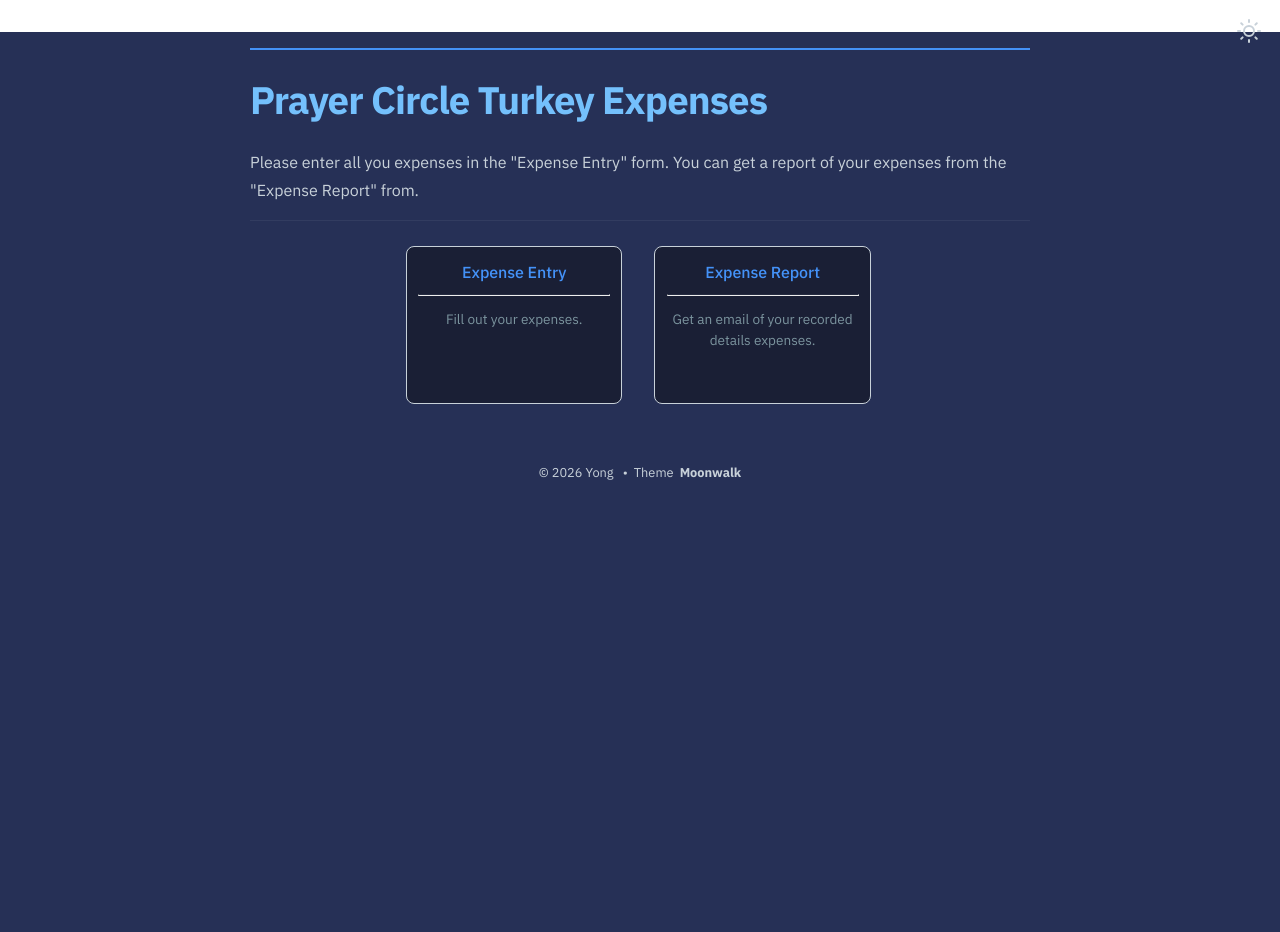
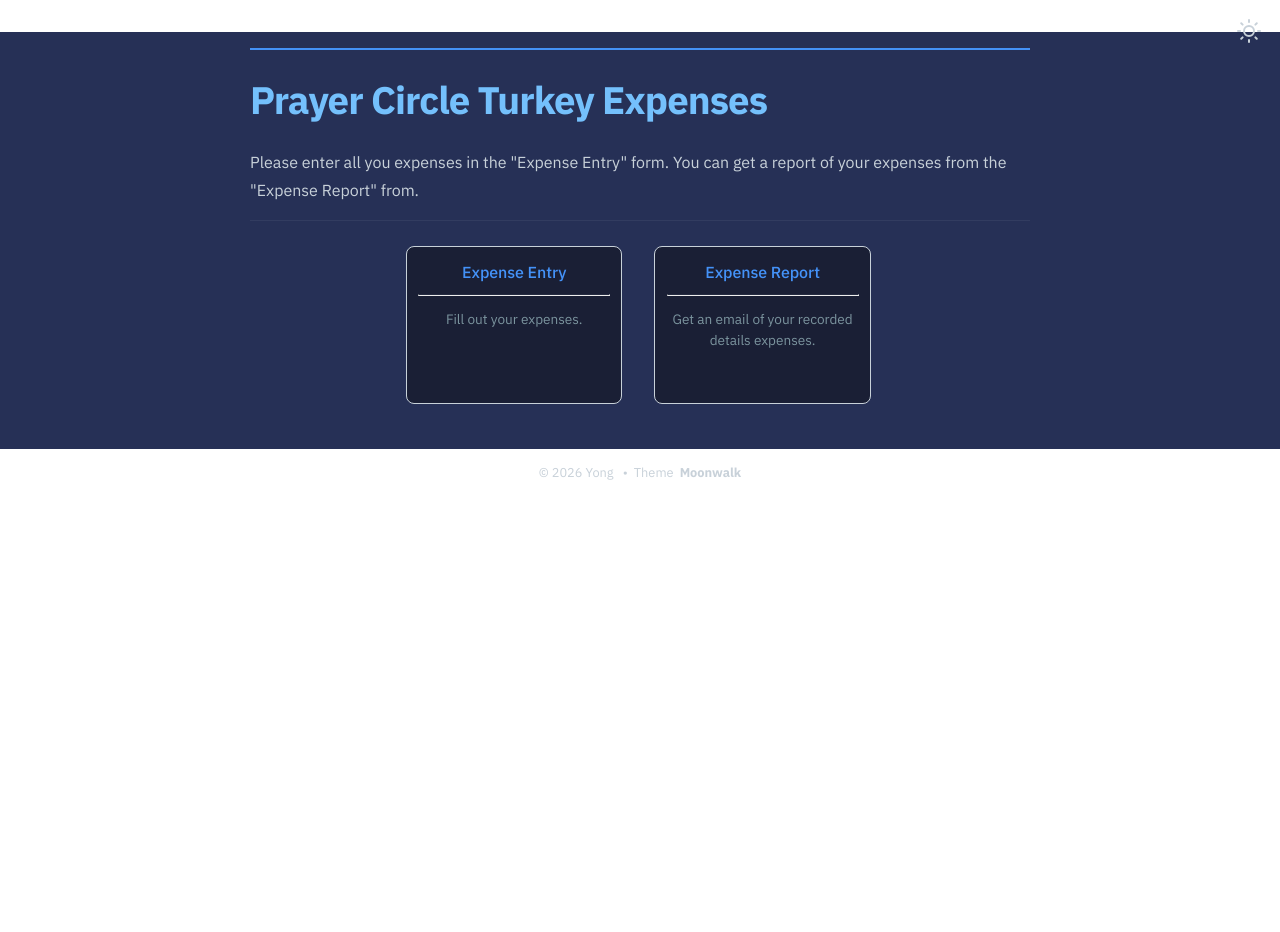
Before and after one commit to yong-lim/pct-expenses, a Jekyll site: the page built from index.md, in a window 1280 px wide. Built offline with Jekyll 4.4.1, drawn with Linux system fonts in a browser that asks for light colours; after the commit the page ends 900 px from its top, so only the background shows below that.

Commit message:
Remove min-height from body

```diff
--- a/_sass/_moonwalk.scss
+++ b/_sass/_moonwalk.scss
@@ -53,7 +53,7 @@ body {
   font-size: 1rem;
   line-height: 1.7;
   margin: 0;
-  min-height: 100%;
+  // min-height: 100%;
   -webkit-font-smoothing: antialiased;
   -moz-osx-font-smoothing: grayscale;
   text-rendering: optimizeLegibility;
```
